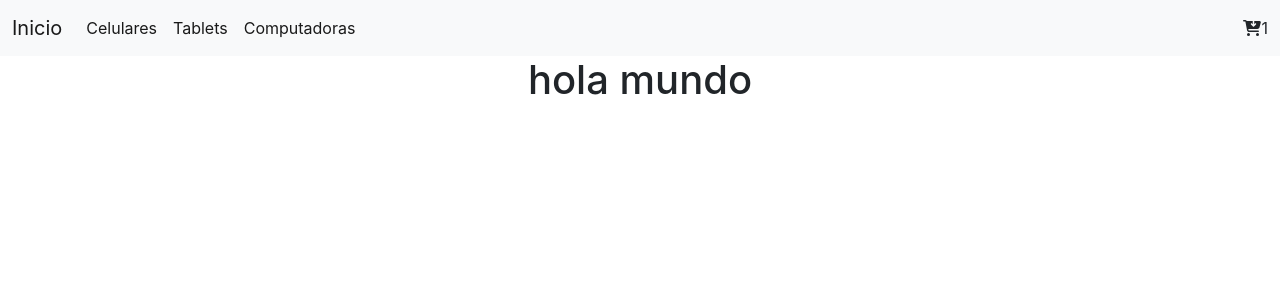
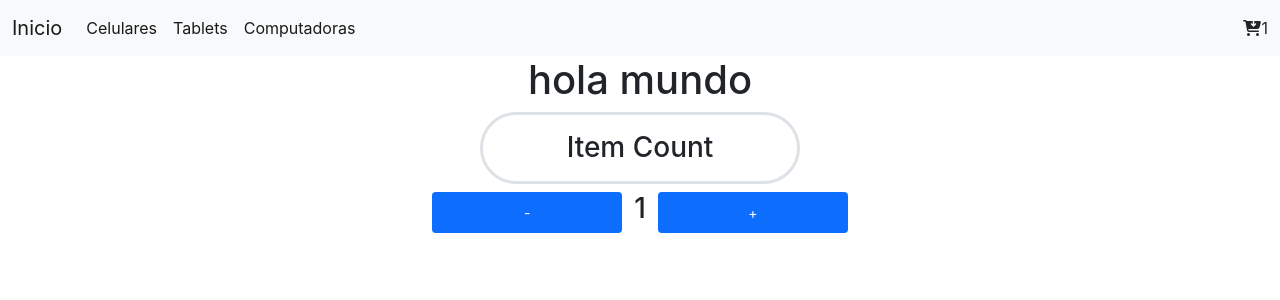
Before and after one commit to LuquitasSuarez/app-coder, a React (Create React App) app: page / in a window 1280 px wide. Shown: the top 300 px of the page. Built offline with nearby package versions, Linux system fonts and the light colour scheme.

Commit message:
entrega clase5

```diff
--- a/src/App.js
+++ b/src/App.js
@@ -1,12 +1,14 @@
 import './App.css';
 import NavBar from './components/NavBar/NavBar'
 import ItemListContainer from './components/ItemListContainer/ItemListContainer'
+import ItemCount from './components/ItemCount/ItemCount'
 
 function App() {
   return (
     <div className="App">
       <NavBar />
       <ItemListContainer/>
+      <ItemCount stock="5" initial="1"/>
     </div>
   );
 }
--- /dev/null
+++ b/src/components/ItemCount/ItemCount.js
@@ -0,0 +1,42 @@
+import {useState} from 'react'
+
+const ItemCount = ({stock, initial, onAdd}) => {
+    const [count, setCount] = useState(1)
+
+    const decrement = () => {
+        if(count > initial ) {
+            setCount(count - 1)
+        }
+    }
+
+    const increment = () => {
+        if(count < stock){
+            setCount(count + 1)
+            console.log("hola")
+        }
+    }
+
+
+    return(
+        /*
+        <>
+        <h3 className='border border-3 rounded-pill'>Item Count</h3>
+        <button onClick={decrement}>-</button>
+        <h3>{count}</h3>
+        <button onClick={increment}>+</button>
+        </>
+*/
+    <>
+        <h3 className='border border-3 rounded-pill w-25 p-3 h-25 d-inline-block'>Item Count</h3>
+        <div className='container'>
+            <div className='row justify-content-md-center'>
+                <button className='col col-lg-2 btn btn-primary btn-sm' type="button" onClick={decrement}>-</button>
+                <h3 className='col-md-auto'>{count}</h3>
+                <button className='col col-lg-2 btn btn-primary btn-sm' type="button" onClick={increment}>+</button>
+            </div>
+        </div>
+    </>
+    )
+}
+
+export default ItemCount
```
